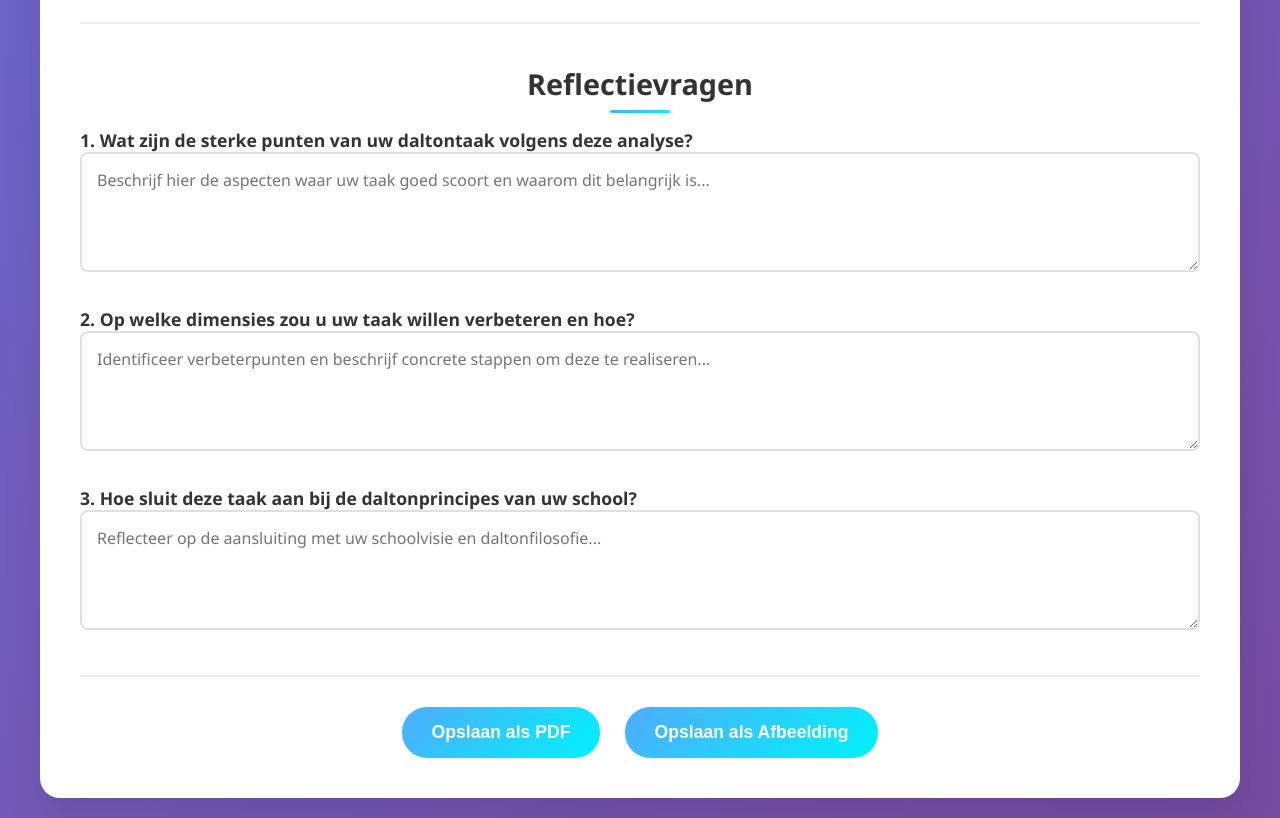
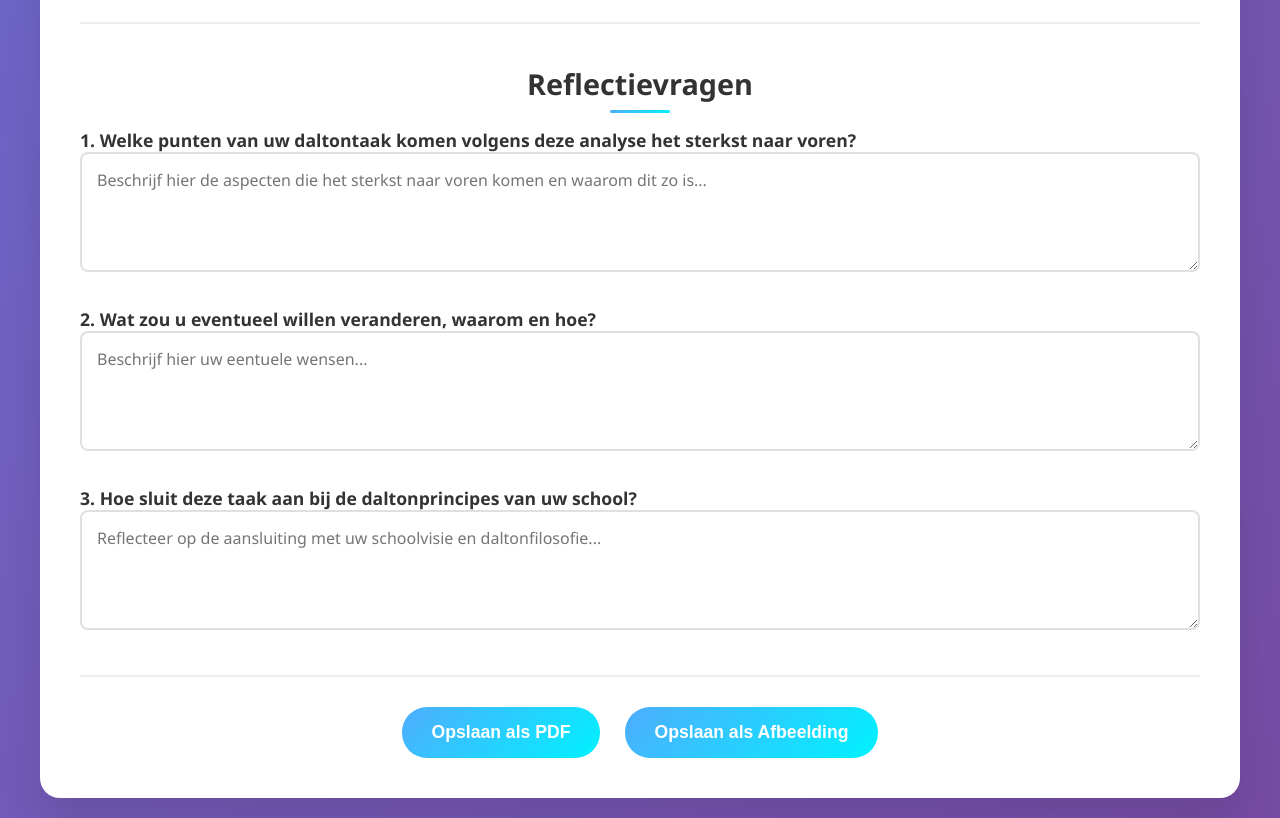
Before and after one commit to BriWi7/DaltonDimensieSpinnenweb, a plain HTML site: page index.html in a window 1280 px wide. Shown: the part 2100-2918 px from the top of the page. Drawn offline with nearby package versions, Linux system fonts and the light colour scheme.

Commit message:
Update index.html

```diff
--- a/index.html
+++ b/index.html
@@ -398,18 +398,18 @@
 
                 <div class="question">
                     <label class="question-label" for="question1">
-                        1. Wat zijn de sterke punten van uw daltontaak volgens deze analyse?
+                        1. Welke punten van uw daltontaak komen volgens deze analyse het sterkst naar voren?
                     </label>
                     <textarea class="question-input" id="question1"
-                              placeholder="Beschrijf hier de aspecten waar uw taak goed scoort en waarom dit belangrijk is..."></textarea>
+                              placeholder="Beschrijf hier de aspecten die het sterkst naar voren komen en waarom dit zo is..."></textarea>
                 </div>
 
                 <div class="question">
                     <label class="question-label" for="question2">
-                        2. Op welke dimensies zou u uw taak willen verbeteren en hoe?
+                        2. Wat zou u eventueel willen veranderen, waarom en hoe?
                     </label>
                     <textarea class="question-input" id="question2"
-                              placeholder="Identificeer verbeterpunten en beschrijf concrete stappen om deze te realiseren..."></textarea>
+                              placeholder="Beschrijf hier uw eentuele wensen..."></textarea>
                 </div>
 
                 <div class="question">
```
